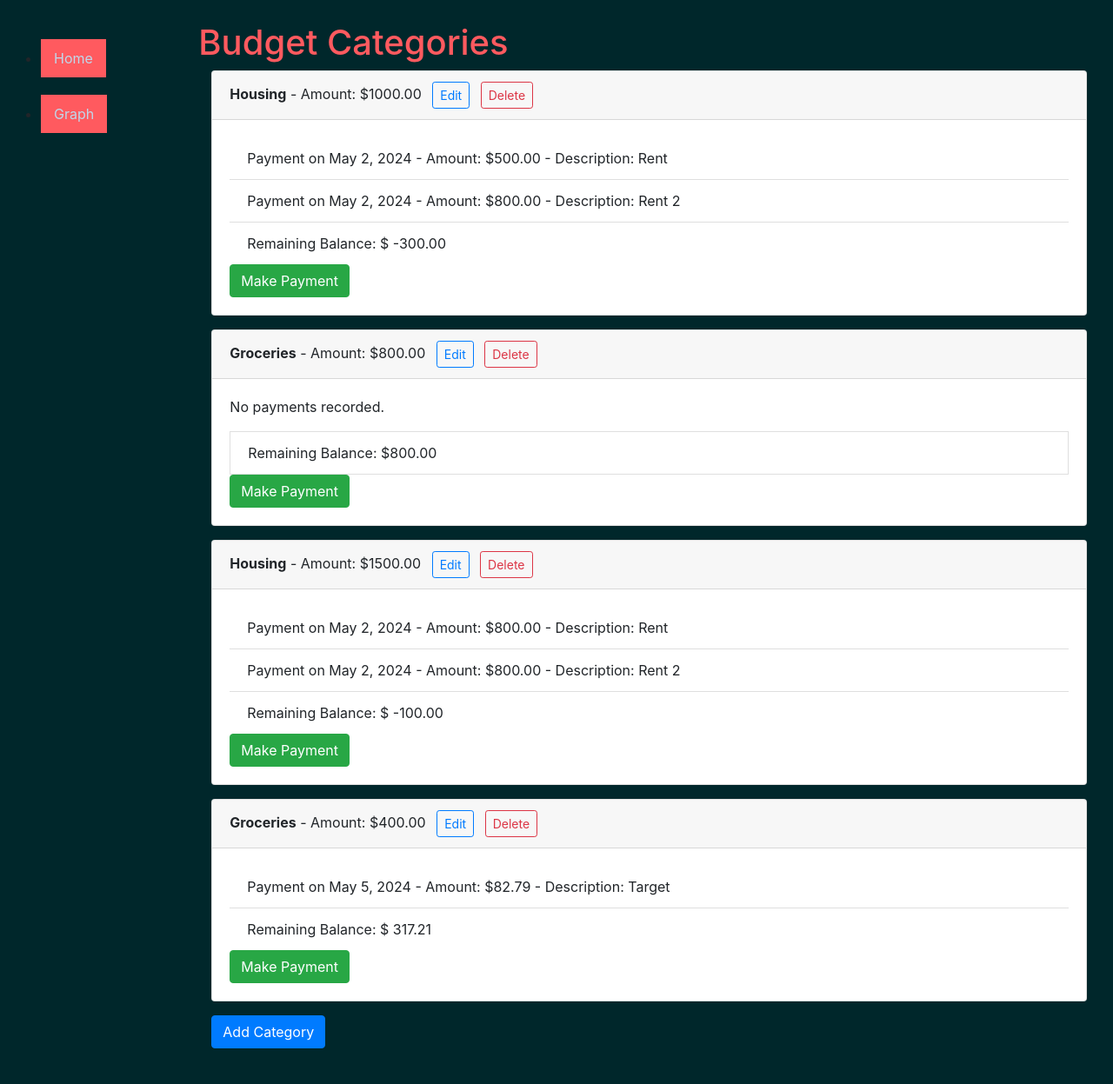
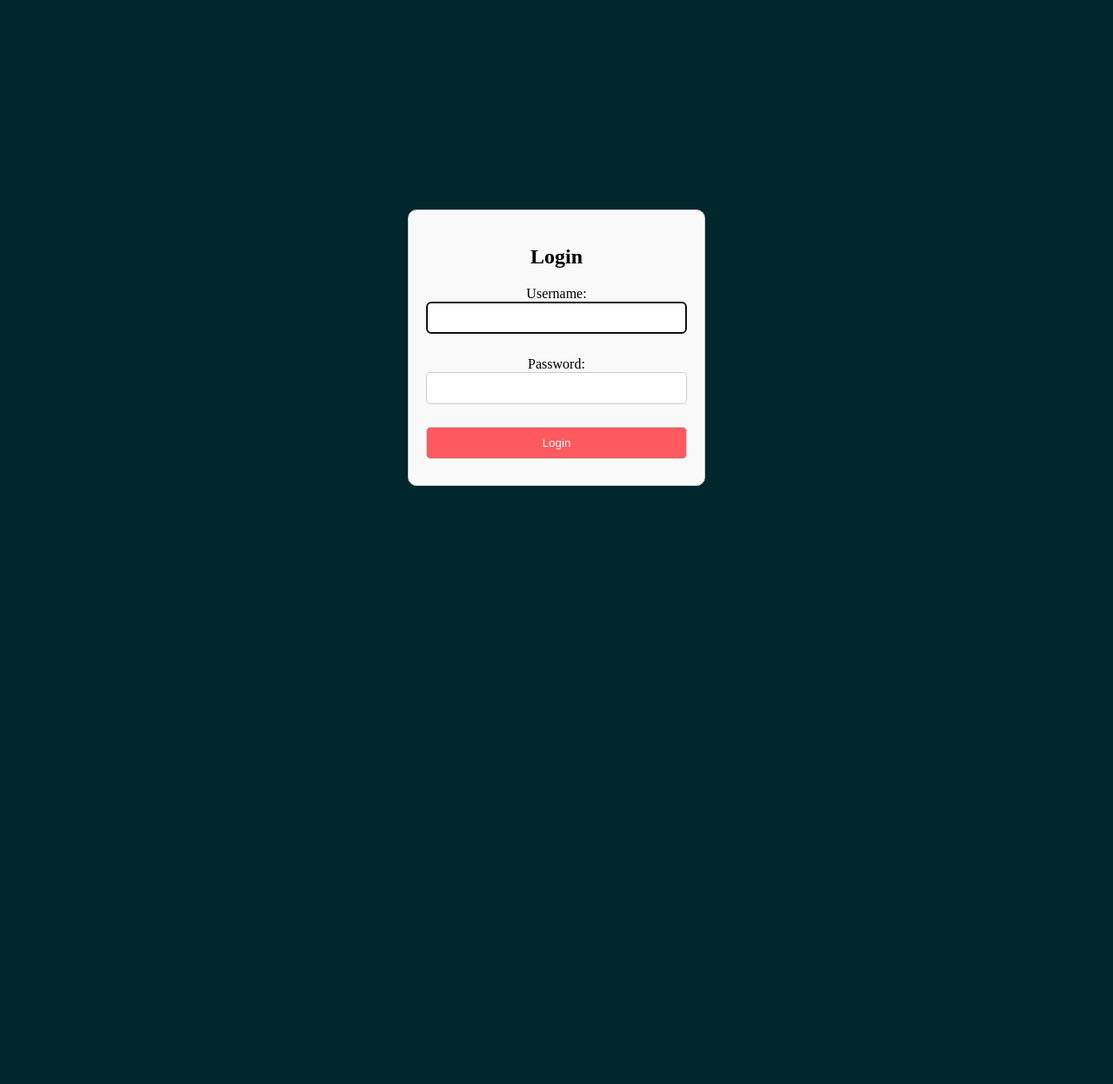
Before and after one commit to Mechanist0/budget_tracker, a Django app: page /budget/ in a window 1280 px wide. Shown: the whole page at 87% size. After the commit the page ends 559 px from the top, so only its background shows below. Run offline with Django 5.2, Linux system fonts and the light colour scheme; data comes from the database, SQL or seed files in the repository; both versions use the stored data as it was after the commit; some libraries are stand-ins or nearby versions.

Commit message:
Created a login page and changed models and views to enable users to hold their own data

```diff
--- a/budget/models.py
+++ b/budget/models.py
@@ -3,9 +3,11 @@ from django.urls import reverse # Used in get_absolute_url() to get URL for spec
 
 from django.db.models import UniqueConstraint # Constrains fields to unique values
 from django.db.models.functions import Lower # Returns lower cased value of field
+from django.contrib.auth.models import User
 
 class Budget(models.Model):
     """Model representing a budget"""
+    user = models.ForeignKey(User, on_delete=models.CASCADE, default=None)
     category = models.CharField(max_length=200)
     amount = models.DecimalField(max_digits=10, decimal_places=2)
 
@@ -21,6 +23,7 @@ class Budget(models.Model):
 class Payment(models.Model):
 
     """Model representing a specific payment to a category."""
+    user = models.ForeignKey(User, on_delete=models.CASCADE)
     budget = models.ForeignKey(Budget, on_delete=models.CASCADE, related_name='payments')
     date = models.DateField()
     amount = models.DecimalField(max_digits=10, decimal_places=2)
--- a/budget/templates/base_generic.html
+++ b/budget/templates/base_generic.html
@@ -22,6 +22,7 @@
             <ul class="sidebar-nav">
               <li><a id="navbtn" href="{% url 'index' %}">Home</a></li>
               <li><a id="navbtn" href="{% url 'budget_graph' %}">Graph</a></li>
+              <li><a id="navbtn" href="{% url 'logout' %}">Logout</a></li>
             </ul>
           {% endblock %}
         </div>
--- /dev/null
+++ b/budget/templates/user_login.html
@@ -0,0 +1,63 @@
+<!DOCTYPE html>
+<html lang="en">
+<head>
+    <meta charset="UTF-8">
+    <meta name="viewport" content="width=device-width, initial-scale=1.0">
+    <title>Login</title>
+    <style>
+        /* Center the form vertically and horizontally */
+        body, html {
+            height: 100%;
+            margin: 0;
+            display: flex;
+            background-color: #00272B;
+            align-items: center;
+            justify-content: center;
+        }
+
+        /* Style the form container */
+        .form-container {
+            width: 300px;
+            padding: 20px;
+            border: 1px solid #ccc;
+            border-radius: 10px;
+            background-color: #f9f9f9;
+            text-align: center; /* Center the form content */
+        }
+
+        /* Style the form elements */
+        input[type="text"],
+        input[type="password"],
+        button {
+            width: 100%;
+            padding: 10px;
+            margin-bottom: 10px;
+            border: 1px solid #ccc;
+            border-radius: 5px;
+            box-sizing: border-box;
+        }
+
+        button {
+            background-color: #FF5A5F;
+            color: white;
+            cursor: pointer;
+        }
+
+        button:hover {
+            background-color: #fc4c52;
+        }
+    </style>
+</head>
+<body>
+
+<div class="form-container">
+    <h2>Login</h2>
+    <form method="post">
+        {% csrf_token %}
+        {{ form.as_p }}
+        <button type="submit">Login</button>
+    </form>
+</div>
+
+</body>
+</html>
--- a/budget/urls.py
+++ b/budget/urls.py
@@ -2,11 +2,15 @@ from django.urls import path
 from . import views
 from .views import budget_delete
 from .views import budget_graph
+from django.contrib.auth import views as auth_views
+
 urlpatterns = [
-    path('', views.index, name='index'),
+    path('', views.user_login, name='user_login'),
     path('budget/new/', views.budget_create, name='budget_create'),
     path('budget/<int:budget_id>/make_payment/', views.make_payment, name='make_payment'),
     path('budget_edit/<int:id>/', views.budget_edit, name='budget_edit'),
     path('budget_delete/<int:id>/', budget_delete, name='budget_delete'),
-    path('graph/', budget_graph, name="budget_graph")
+    path('graph/', budget_graph, name="budget_graph"),
+    path('main/', views.index, name='index' ),
+    path('logout/', views.logout_view, name='logout')
 ]
--- a/budget/views.py
+++ b/budget/views.py
@@ -2,11 +2,15 @@ from django.shortcuts import render, redirect
 from .models import Budget, Payment
 from .forms import BudgetForm, PaymentForm
 from django.db.models import Sum
+from django.contrib.auth.forms import AuthenticationForm
+from django.contrib.auth import authenticate, login
+from django.shortcuts import render, redirect
+from django.contrib.auth import logout
 
 
 def index(request):
     """View function for home page of site."""
-    budgets = Budget.objects.all().prefetch_related('payments')
+    budgets = Budget.objects.filter(user=request.user).prefetch_related('payments')
     for budget in budgets:
         total_payments = budget.payments.aggregate(total=Sum('amount'))['total'] or 0
         budget.remaining_balance = budget.amount - total_payments
@@ -16,6 +20,8 @@ def budget_create(request):
     if request.method == 'POST':
         form = BudgetForm(request.POST)
         if form.is_valid():
+            budget = form.save(commit=False)
+            budget.user = request.user
             form.save()
             return redirect('index')
     else:
@@ -33,8 +39,13 @@ def make_payment(request, budget_id):
             description = form.cleaned_data['description']
 
             # Create and save Payment instance
-            payment = Payment(date=date, amount=amount, description=description, budget=budget)
-            payment.save()
+            payment = Payment.objects.create(
+                user=request.user,
+                budget=budget,
+                date=date,
+                amount=amount,
+                description=description
+            )
 
             return redirect('index')  # Redirect to budget list after payment
     else:
@@ -43,7 +54,7 @@ def make_payment(request, budget_id):
 
 def budget_edit(request, id):
     try:
-        budget = Budget.objects.get(id=id)
+        budget = Budget.objects.get(id=id, user=request.user)
     except Budget.DoesNotExist:
         raise Http404("Budget does not exist")
 
@@ -59,7 +70,7 @@ def budget_edit(request, id):
 
 def budget_delete(request, id):
     try:
-        budget = Budget.objects.get(id=id)
+        budget = Budget.objects.get(id=id, user=request.user)
     except Budget.DoesNotExist:
         return redirect('index')
 
@@ -72,10 +83,28 @@ def budget_delete(request, id):
 
 
 def budget_graph(request):
-    data = Budget.objects.all()
+    data = Budget.objects.filter(user=request.user)
     context = { 'data' : data, }
 
     return render(request, 'budget_graph.html', context)
 
 
 #Graph ends here
+
+def user_login(request):
+    if request.method == 'POST':
+        form = AuthenticationForm(request, request.POST)
+        if form.is_valid():
+            username = form.cleaned_data.get('username')
+            password = form.cleaned_data.get('password')
+            user = authenticate(username=username, password=password)
+            if user is not None:
+                login(request, user)
+                return redirect('index')  # Redirect to dashboard or any other page
+    else:
+        form = AuthenticationForm()
+    return render(request, 'user_login.html', {'form': form})
+
+def logout_view(request):
+    logout(request)
+    return redirect('user_login')
```
Also changed, not shown: budget/migrations/0003_budget_user_payment_user.py (added), db.sqlite3.
